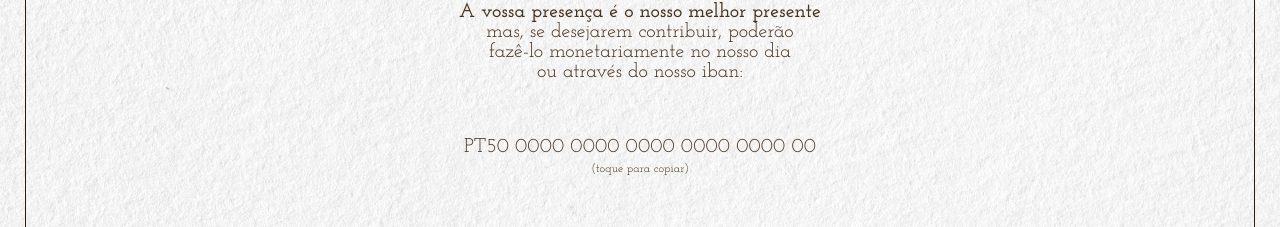
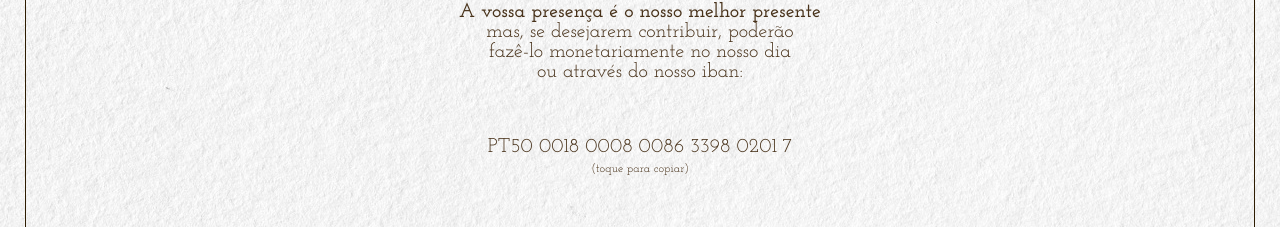
Before and after one commit to sleekprogrammer/pnd-wedding-landing-page, a React (Create React App) app: page / in a window 1280 px wide. Shown: the part 4740-4967 px from the top of the page. Built offline with nearby package versions, Linux system fonts and the light colour scheme; the HTML template or start-up script is replaced by a standard one; a web font is replaced by a local one.

Commit message:
Update actual IBAN and Photo upload link

```diff
--- a/src/components/GiftSection.jsx
+++ b/src/components/GiftSection.jsx
@@ -4,7 +4,7 @@
 import EnvelopIcon from "../assets/icons/gift-envelop.svg";
 
 export default function GiftSection() {
-  const iban = "PT50 0000 0000 0000 0000 0000 00";
+  const iban = "PT50 0018 0008 0086 3398 0201 7";
 
   const showToast = (message) => {
     const toast = document.getElementById("toast");
--- a/src/components/MemoriesSection.jsx
+++ b/src/components/MemoriesSection.jsx
@@ -25,8 +25,8 @@
             </p>
           </div>
 
-          <div className="memories-upload-section"> {/* TODO: Replace test folder link with actual link */}
-            <a href="https://drive.google.com/drive/folders/1EEG-I1ocLaMoIBipxmN-yqMDl-XoudTS?usp=sharing" target="_blank" rel="noopener noreferrer">
+          <div className="memories-upload-section">
+            <a href="https://drive.google.com/drive/folders/1FRaxMmK-oAnlNRZgxtqnKwtiMVIJrIMv" target="_blank" rel="noopener noreferrer">
               <img src={PhotoIcon} alt="Upload" className="memories-upload-icon" />
             </a>
           </div>
```
